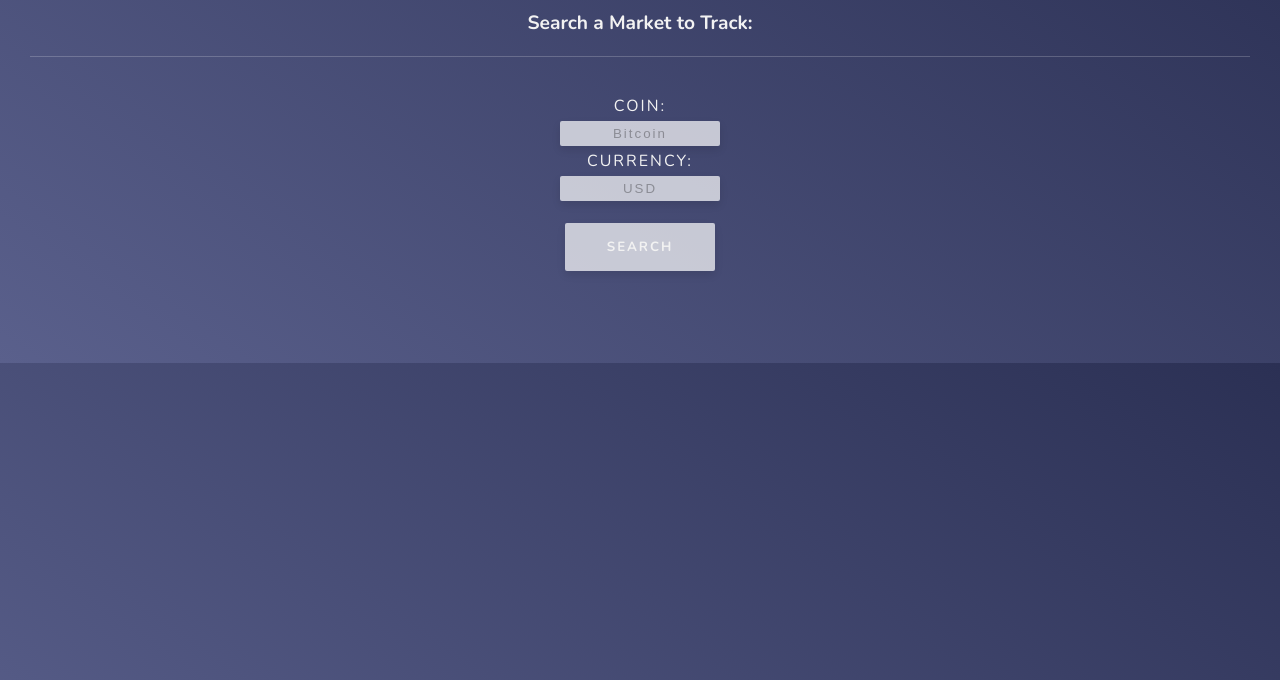
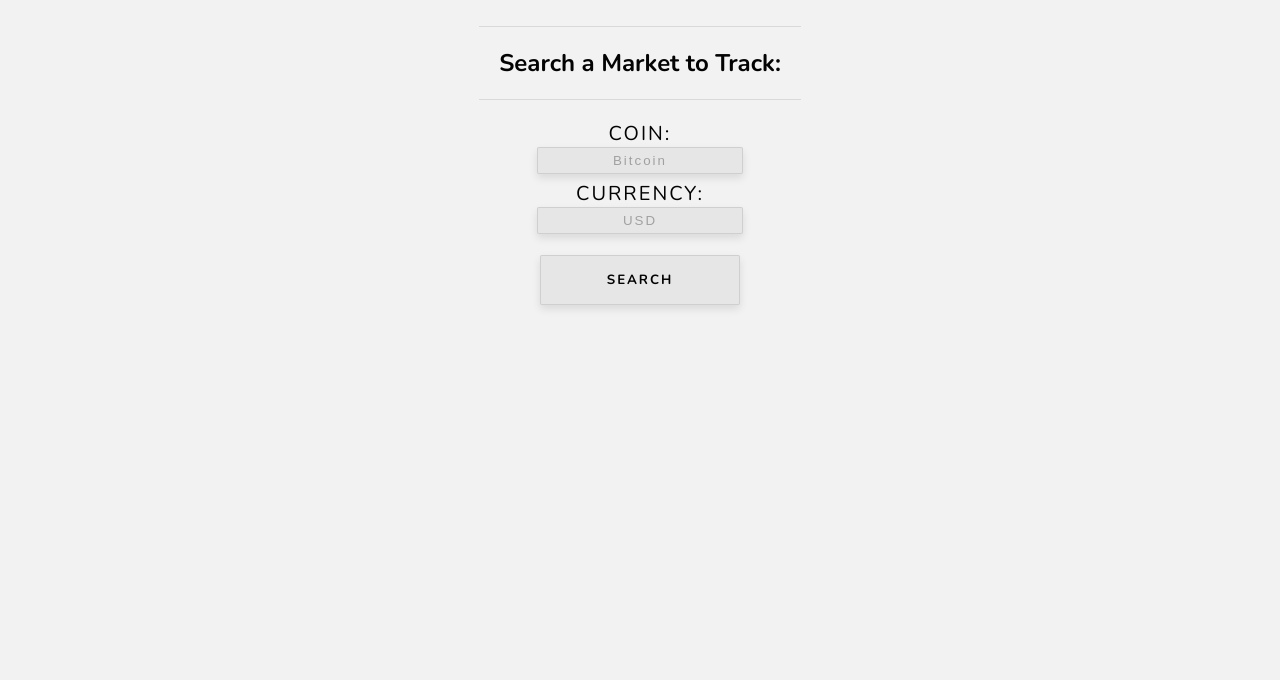
Before and after one commit to Ben-Legg/crypto-tracker, a plain HTML site: page index.html in a window 1280 px wide. Shown: the part 120-800 px from the top of the page. Drawn offline with nearby package versions, Linux system fonts and the light colour scheme.

Commit message:
Lightmode style rework

```diff
--- a/styles.css
+++ b/styles.css
@@ -1,22 +1,31 @@
 :root {
-    --text-colour: #F2F2F2;
-    --input-colour: hsla(252, 0%, 0%, 0.3);
-    --form-fields: rgba(255, 255, 255, 0.7);
+    --background-colour: #f2f2f2;
+    --text-colour: #030303;
+    --input-colour: rgba(0, 0, 0, 0.3);
+    --form-fields: #E6E6E6;
+    --borders: rgba(0, 0, 0, 0.1);
 }
 
 body {
     font-family: "Nunito", sans-serif;
+    font-size: 15px;
     margin: 0;
     color: var(--text-colour);
-    background: linear-gradient(35deg, rgba(90,96,140,1) 0%, rgba(43,48,84,1) 100%);
+    background-color: var(--background-colour);
 }
 
 .container {
+    display: flex;
+    flex-direction: column;
+    align-items: center;
     padding: 20px;
 }
 
 
 .search-container {
+    display: flex;
+    flex-direction: column;
+    align-items: center;
     text-align: center;
     padding: 20px 10px;
     border-radius: 3px;
@@ -32,26 +41,26 @@ h1 {
 .search-container h2{
     font-size: 1.2em;
     padding: 20px;
-    border-block: 1px solid rgba(255, 255, 255, 0.2);
+    border-block: 1px solid var(--borders);
 }
 
 #searchForm {
     display: flex;
     flex-direction: column;
     align-items: center;
-    padding-top: 20px;
+    width: 200px;
 }
 
 #searchForm input,label {
-    margin-block: 2px;
     letter-spacing: 2px;
 }
 
 input {
-    width: 150px;
+    width: 100%;
+    margin-bottom: 6px;
+    padding-block: 5px;
     text-align: center;
-    padding: 5px;
-    border: none;
+    border: 1px solid var(--borders);
     border-radius: 2px;
     background-color: var(--form-fields);
     box-shadow: 0 4px 8px rgba(0, 0, 0, 0.1);
@@ -62,13 +71,13 @@ input::placeholder{
 }
 
 button {
-    width: 150px;
-    margin-top: 20px;
-    padding: 15px 5px;
+    width: 100%;
+    margin-top: 15px;
+    padding-block: 15px;
     font-family: "Nunito", sans-serif;
     font-weight: 700;
     letter-spacing: 2px;
-    border: none;
+    border: 1px solid var(--borders);
     border-radius: 2px;
     background-color: var(--form-fields);
     box-shadow: 0 4px 8px rgba(0, 0, 0, 0.1);
@@ -86,6 +95,7 @@ button:disabled {
     place-items: center;
     width: 100%;
     height: 50px;
+    margin-top: 15px;
     border: 1px solid rgba(0, 0, 0, 0.4);
     border-radius: 3px;
     background-color: #DC4C64;
@@ -106,10 +116,9 @@ button:disabled {
     align-items: center;
     margin-block: 10px;
     padding: 10px 10px;
+    border-block: 1px solid var(--borders);
     border-radius: 3px;
     font-size: 0.7em;
-    background: linear-gradient(0deg, rgba(127,134,182,1) 0%, rgba(112,120,176,1) 100%);
-    box-shadow: 0 4px 8px rgba(0, 0, 0, 0.1);
 }
 
 .img-container {
@@ -149,3 +158,18 @@ button:disabled {
 .neg-price-change {
     color: red;
 }
+
+@media only screen and (min-width: 600px) {
+
+    body {
+        font-size: 20px;
+    }
+
+    .tracked-coins{
+        width: 600px;
+    }
+
+    .warning-container {
+        height: 70px;
+    }
+}
```
